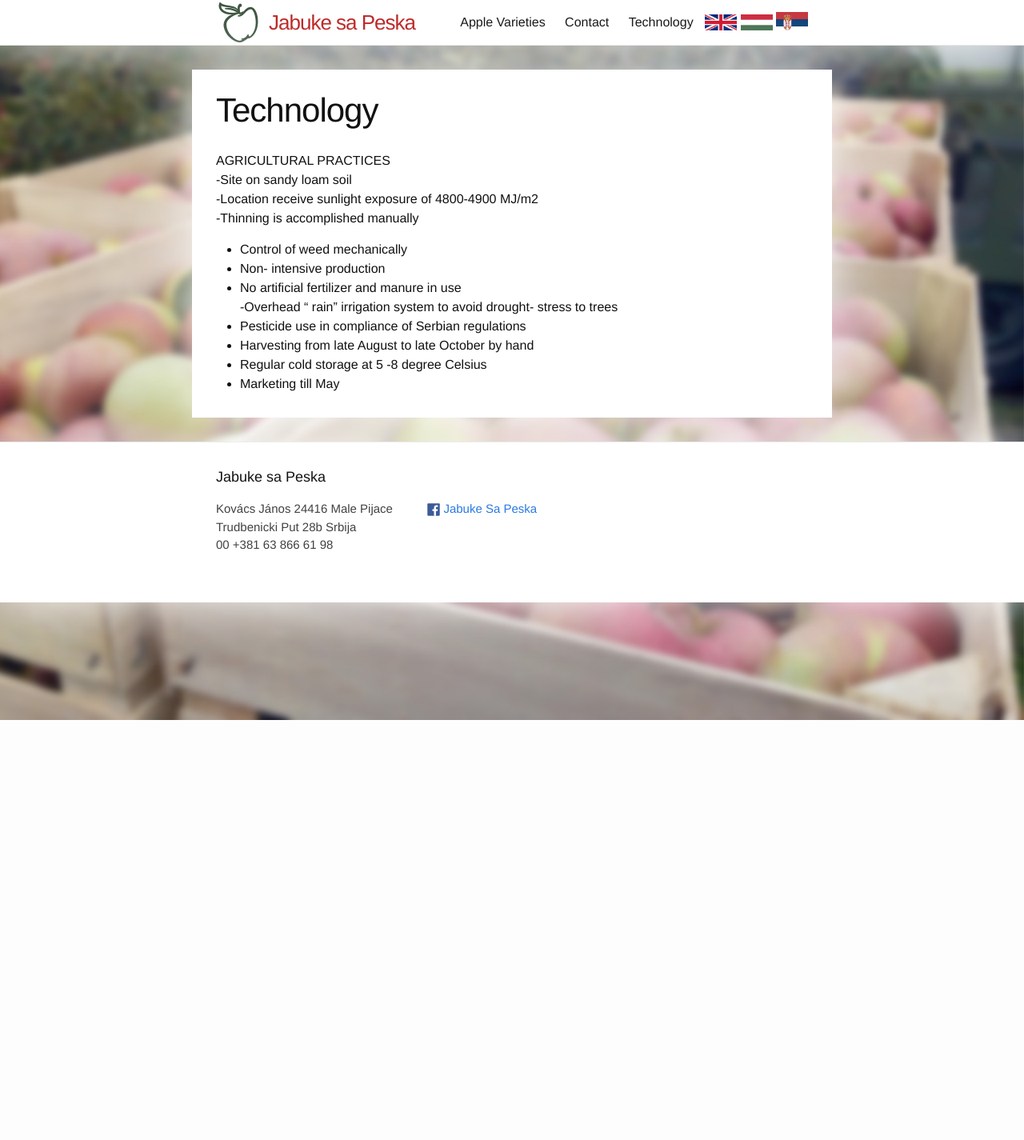
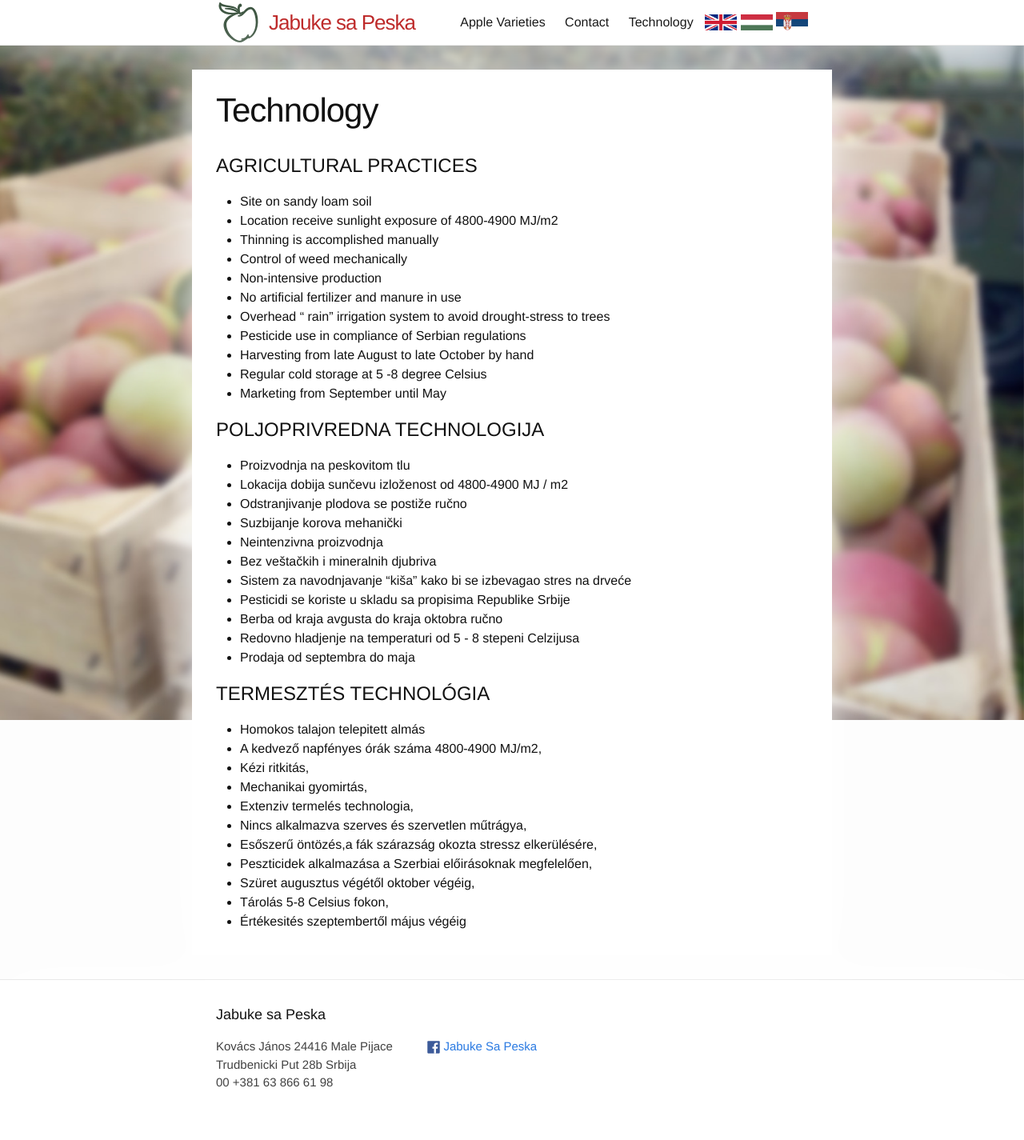
Before and after one commit to JabukeSaPeska/JabukeSaPeska.github.io, a Jekyll site: the page built from Technology.md, in a window 1280 px wide. Shown: the whole page at 80% size. Built offline with Jekyll 4.4.1, drawn with Linux system fonts in a browser that asks for light colours; before the commit the page ends 900 px from its top, so only the background shows below that.

Commit message:
Add all 3 translations of tech

```diff
--- a/Technology.md
+++ b/Technology.md
@@ -4,15 +4,44 @@ title: Technology
 permalink: /technology/
 ---
 
-AGRICULTURAL PRACTICES
--Site on sandy loam soil
--Location receive sunlight exposure of 4800-4900 MJ/m2
--Thinning is accomplished manually
-- Control of weed mechanically
-- Non- intensive production
-- No artificial fertilizer and manure in use
--Overhead “ rain” irrigation system to avoid drought- stress to trees
-- Pesticide use in compliance of Serbian regulations
-- Harvesting from late August to late October by hand
-- Regular cold storage at 5 -8 degree Celsius
-- Marketing till May
+# AGRICULTURAL PRACTICES
+
+* Site on sandy loam soil
+* Location receive sunlight exposure of 4800-4900 MJ/m2
+* Thinning is accomplished manually
+* Control of weed mechanically
+* Non-intensive production
+* No artificial fertilizer and manure in use
+* Overhead “ rain” irrigation system to avoid drought-stress to trees
+* Pesticide use in compliance of Serbian regulations
+* Harvesting from late August to late October by hand
+* Regular cold storage at 5 -8 degree Celsius
+* Marketing from September until May
+
+# POLJOPRIVREDNA TECHNOLOGIJA
+
+* Proizvodnja na peskovitom tlu
+* Lokacija dobija sunčevu izloženost od 4800-4900 MJ / m2
+* Odstranjivanje plodova se postiže ručno
+* Suzbijanje korova mehanički
+* Neintenzivna proizvodnja
+* Bez veštačkih i mineralnih djubriva
+* Sistem za navodnjavanje "kiša" kako bi se izbevagao stres na drveće
+* Pesticidi se koriste u skladu sa propisima Republike Srbije
+* Berba od kraja avgusta do kraja oktobra ručno
+* Redovno hladjenje na temperaturi od 5 - 8 stepeni Celzijusa
+* Prodaja od septembra do maja
+
+# TERMESZTÉS TECHNOLÓGIA
+
+* Homokos talajon telepitett almás
+* A kedvező napfényes órák száma 4800-4900 MJ/m2,
+* Kézi ritkitás,
+* Mechanikai gyomirtás,
+* Extenziv termelés technologia,
+* Nincs alkalmazva szerves és szervetlen műtrágya,
+* Esőszerű öntözés,a fák szárazság okozta stressz elkerülésére,
+* Peszticidek alkalmazása a Szerbiai előirásoknak megfelelően,
+* Szüret augusztus végétől oktober végéig,
+* Tárolás 5-8 Celsius fokon,
+* Értékesités szeptembertől május végéig
```
